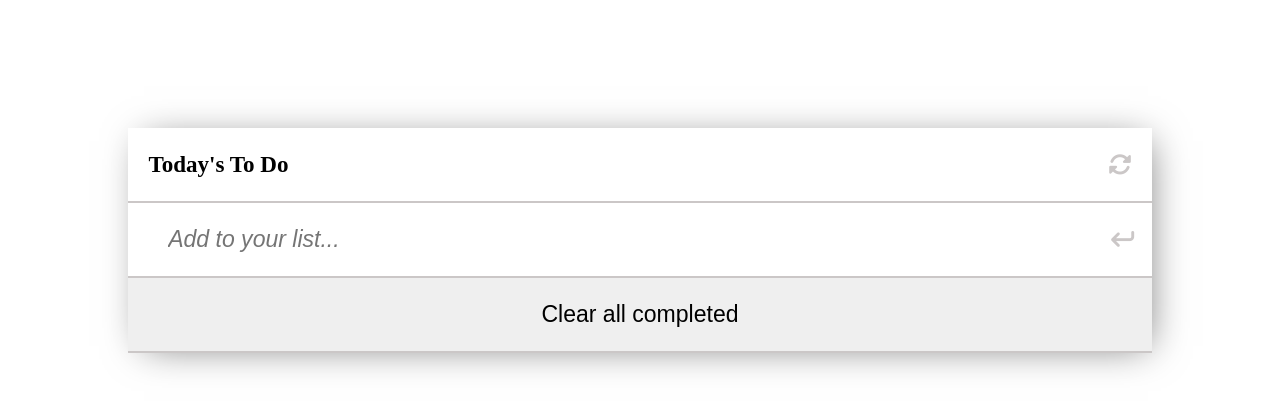
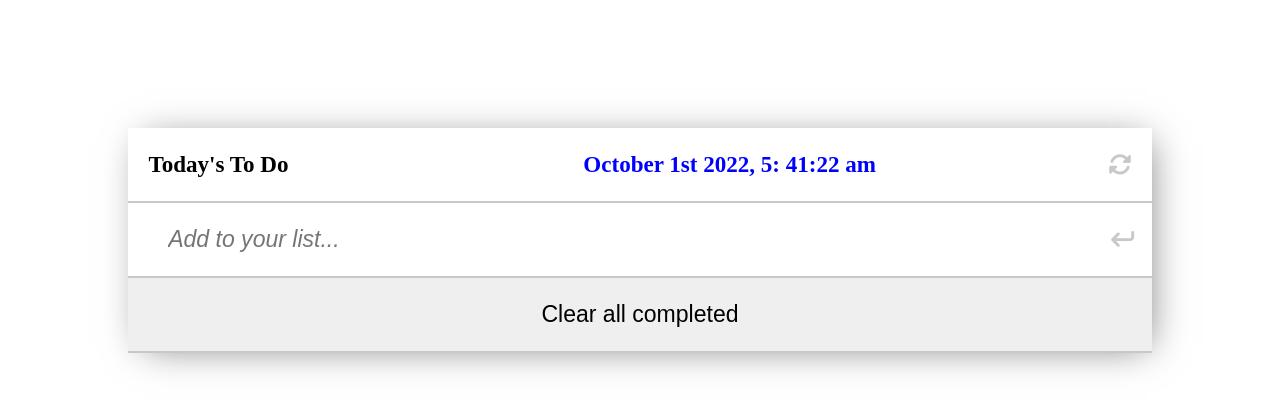
Before and after one commit to ndorrh/To_do_list, a website built with webpack: page src/index.html in a window 1280 px wide. Built offline with nearby package versions, Linux system fonts and the light colour scheme.

Commit message:
Add time to To do App

```diff
--- a/src/index.html
+++ b/src/index.html
@@ -9,7 +9,7 @@
 </head>
 <body>
   <div class="container">
-   <div class="head"><h2 class="heading">Today's To Do</h2><i class="fa-solid fa-rotate" id="refresh"></i></div>
+   <div class="head"><h2 class="heading">Today's To Do</h2><h3 id="time"></h3><i class="fa-solid fa-rotate" id="refresh"></i></div>
     <div class="newtodo-wraper"><input type="text" id="new-to-do" placeholder="Add to your list..."><i class="fa-solid fa-arrow-turn-down" id="addBtn"></i></div>
   <ul class="to-do-list" id="container">
   </ul>
--- a/src/modules/interactions.js
+++ b/src/modules/interactions.js
@@ -7,6 +7,10 @@ import {
 } from './functions.js';
 
 const clearBtn = document.getElementById('clear');
+const time = document.getElementById('time');
+const moment = require('moment');
+
+time.innerHTML = `${moment().format('MMMM Do YYYY, h: mm:ss a')}`;
 
 clearBtn.addEventListener('click', () => {
   const retriveTask = JSON.parse(localStorage.getItem('todaysActivities'));
--- a/src/style.css
+++ b/src/style.css
@@ -85,3 +85,8 @@
 #addBtn {
   transform: rotate(90deg);
 }
+
+#time {
+  color: blue;
+  margin-left: 30%;
+}
```
Also changed, not shown: package.json (+8 -5 lines), README.md, dist/index.html, dist/main.js, dist/runtime.js (added), 1 other file.
